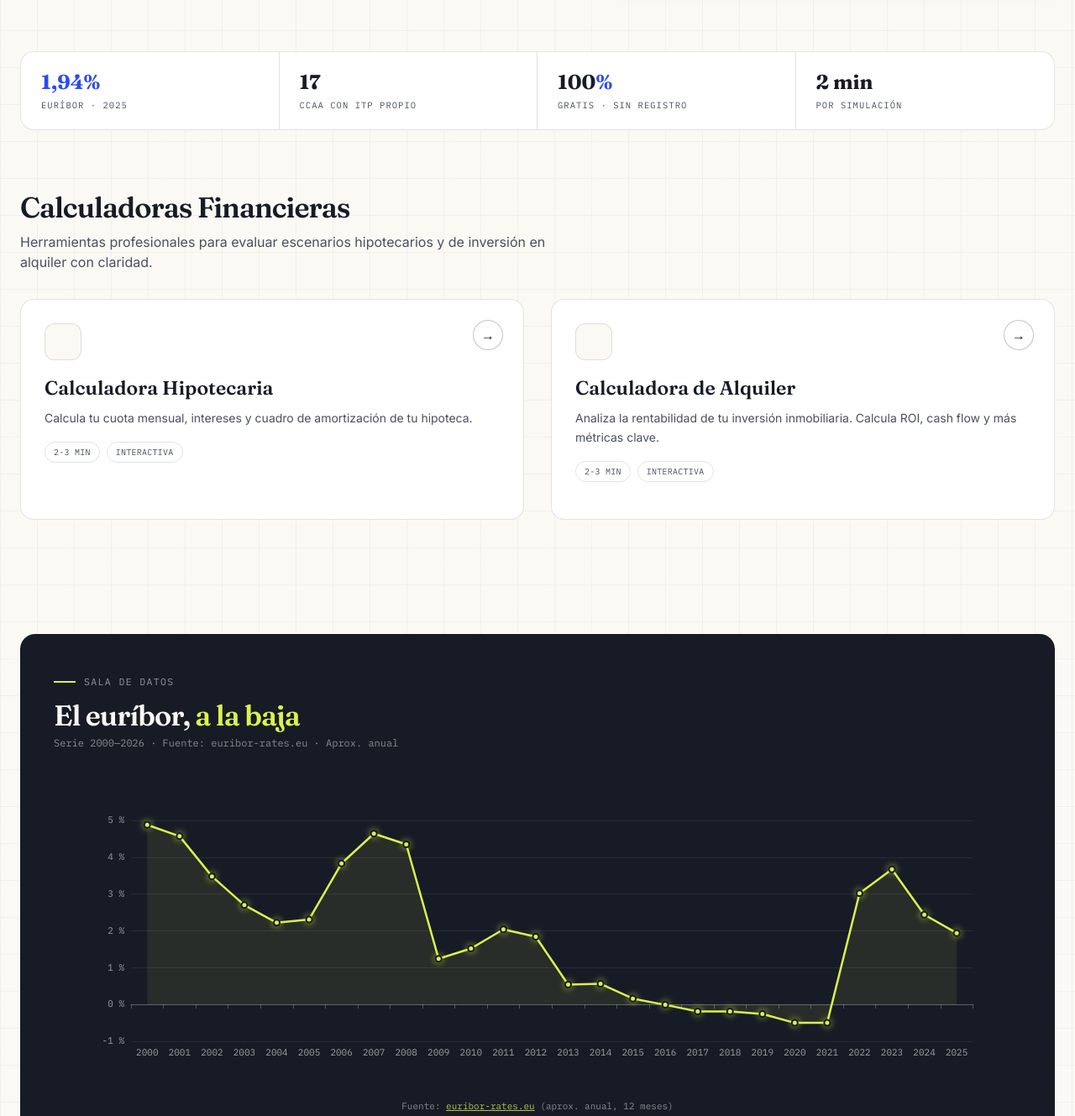
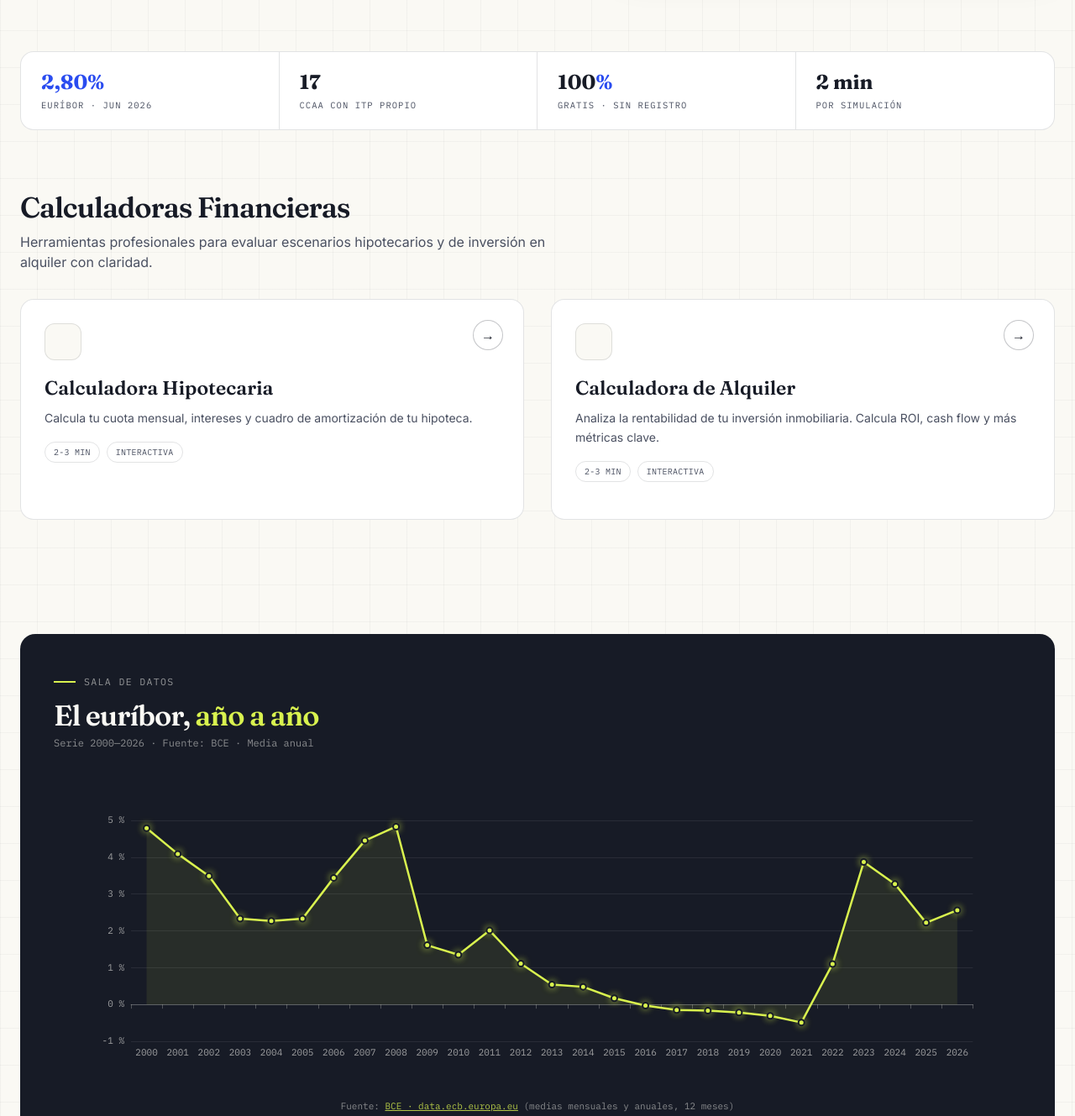
Before and after one commit to Nyhz/hipotecalc-reloaded, an Astro site: page / in a window 1280 px wide. Shown: the part 536-1865 px from the top of the page at 84% size. Built offline with nearby package versions, Linux system fonts and the light colour scheme; Astro itself is replaced by a stand-in of ours; some icons are missing.

Commit message:
feat(data): automatic Euribor updates from the ECB
Monthly GitHub Action fetches the official 12M Euribor series from the
ECB Data Portal, regenerates src/constants/euribor-values.ts and only
commits (and thus deploys) when the data changed. The historical series
now uses ECB yearly averages with a partial current year, and the hero
stat, receipt chip and variable-mortgage rate derive from the latest
monthly average instead of a hardcoded 2025 value.

```diff
--- /dev/null
+++ b/scripts/update-euribor.mjs
@@ -0,0 +1,100 @@
+// Actualiza src/constants/euribor-values.ts con datos del BCE (Data Portal).
+// Series: euríbor a 12 meses, media de observaciones del periodo (FM dataset).
+//   - Anual:   FM/A.U2.EUR.RT.MM.EURIBOR1YD_.HSTA
+//   - Mensual: FM/M.U2.EUR.RT.MM.EURIBOR1YD_.HSTA
+// Sin dependencias; requiere Node 18+.
+
+import { writeFileSync } from "node:fs"
+import { fileURLToPath } from "node:url"
+
+const API = "https://data-api.ecb.europa.eu/service/data/FM"
+const SERIES_ANNUAL = "A.U2.EUR.RT.MM.EURIBOR1YD_.HSTA"
+const SERIES_MONTHLY = "M.U2.EUR.RT.MM.EURIBOR1YD_.HSTA"
+const START_YEAR = 2000
+const OUT_PATH = fileURLToPath(new URL("../src/constants/euribor-values.ts", import.meta.url))
+
+const MONTHS_ES = ["ene", "feb", "mar", "abr", "may", "jun", "jul", "ago", "sep", "oct", "nov", "dic"]
+const MONTHS_EN = ["Jan", "Feb", "Mar", "Apr", "May", "Jun", "Jul", "Aug", "Sep", "Oct", "Nov", "Dec"]
+
+// Las columnas TIME_PERIOD (8) y OBS_VALUE (9) van antes de cualquier campo
+// entrecomillado del CSV, así que un split por comas es seguro.
+async function fetchSeries(seriesKey, startPeriod) {
+  const url = `${API}/${seriesKey}?format=csvdata&startPeriod=${startPeriod}`
+  const res = await fetch(url, { headers: { Accept: "text/csv" } })
+  if (!res.ok) throw new Error(`ECB API ${res.status} en ${url}`)
+  const lines = (await res.text()).trim().split("\n").slice(1)
+  return lines
+    .map((line) => {
+      const cols = line.split(",")
+      return { period: cols[8], value: Number(cols[9]) }
+    })
+    .filter((row) => row.period && Number.isFinite(row.value))
+}
+
+const round2 = (n) => Math.round(n * 100) / 100
+
+const annual = await fetchSeries(SERIES_ANNUAL, START_YEAR)
+if (annual.length < 20) throw new Error(`Serie anual sospechosamente corta (${annual.length} filas)`)
+
+const lastAnnualYear = Math.max(...annual.map((r) => Number(r.period)))
+const monthly = await fetchSeries(SERIES_MONTHLY, `${lastAnnualYear + 1}-01`)
+if (monthly.length === 0) throw new Error("Serie mensual vacía tras el último año completo")
+
+const points = annual
+  .map((r) => ({ year: Number(r.period), value: round2(r.value) }))
+  .sort((a, b) => a.year - b.year)
+
+// Año en curso: media parcial de los meses ya publicados.
+const byYear = new Map()
+for (const row of monthly) {
+  const year = Number(row.period.slice(0, 4))
+  if (!byYear.has(year)) byYear.set(year, [])
+  byYear.get(year).push(row.value)
+}
+for (const [year, values] of [...byYear.entries()].sort((a, b) => a[0] - b[0])) {
+  points.push({
+    year,
+    value: round2(values.reduce((a, b) => a + b, 0) / values.length),
+    partial: true,
+  })
+}
+
+const latest = monthly[monthly.length - 1]
+const [latestYear, latestMonth] = latest.period.split("-").map(Number)
+const currentEuribor = {
+  value: round2(latest.value),
+  period: latest.period,
+  labelEs: `${MONTHS_ES[latestMonth - 1]} ${latestYear}`,
+  labelEn: `${MONTHS_EN[latestMonth - 1]} ${latestYear}`,
+}
+
+const dataLines = points
+  .map((p) => `  { year: ${p.year}, value: ${p.value}${p.partial ? ", partial: true" : ""} },`)
+  .join("\n")
+
+const output = `// AUTO-GENERADO por scripts/update-euribor.mjs — no editar a mano.
+// Fuente: BCE Data Portal (data.ecb.europa.eu), euríbor a 12 meses.
+// Serie anual: media del año. El año en curso (partial) es la media de los
+// meses publicados hasta la fecha.
+
+export interface EuriborPoint {
+  year: number
+  value: number
+  partial?: boolean
+}
+
+export const euriborData: EuriborPoint[] = [
+${dataLines}
+]
+
+// Última media mensual publicada por el BCE.
+export const currentEuribor = {
+  value: ${currentEuribor.value},
+  period: "${currentEuribor.period}",
+  labelEs: "${currentEuribor.labelEs}",
+  labelEn: "${currentEuribor.labelEn}",
+}
+`
+
+writeFileSync(OUT_PATH, output)
+console.log(`OK: ${points.length} años (último completo ${lastAnnualYear}), euríbor actual ${currentEuribor.value}% (${currentEuribor.period})`)
--- a/src/components/home/EuriborChart.tsx
+++ b/src/components/home/EuriborChart.tsx
@@ -88,8 +88,8 @@ const EuriborChart: React.FC = () => {
         <ReactECharts option={option} style={{ height: 380, width: "100%" }} />
         <div className="font-data text-[11px] text-paper/50 mt-3 text-center">
           {t('home.hero.source')}:{" "}
-          <a href="https://www.euribor-rates.eu/en/euribor-rates-by-year/" target="_blank" rel="noopener noreferrer" className="underline text-lime/80">
-            euribor-rates.eu
+          <a href="https://data.ecb.europa.eu/data/datasets/FM/FM.M.U2.EUR.RT.MM.EURIBOR1YD_.HSTA" target="_blank" rel="noopener noreferrer" className="underline text-lime/80">
+            BCE · data.ecb.europa.eu
           </a>{" "}
           {t('home.hero.approximateAnnual')}
         </div>
--- a/src/components/home/Hero.astro
+++ b/src/components/home/Hero.astro
@@ -2,8 +2,10 @@
 export interface Props { lang?: 'es' | 'en'; }
 const { lang = 'es' } = Astro.props;
 import { t } from '../../utils/i18n';
+import { currentEuribor } from '../../constants/euribor-values';
 const calcHref = lang === 'en' ? '/en/mortgage-calculator' : '/calculadora-hipotecaria';
 const rentHref = lang === 'en' ? '/en/rental-calculator' : '/calculadora-alquiler';
+const variableRate = (currentEuribor.value + 1).toLocaleString(lang === 'en' ? 'en-US' : 'es-ES', { minimumFractionDigits: 2, maximumFractionDigits: 2 });
 ---
 <section class="w-full grid lg:grid-cols-[1.12fr_.88fr] gap-12 items-center pt-14 pb-12 lg:pt-20 lg:pb-16">
   <div class="text-center lg:text-left">
@@ -27,7 +29,7 @@ const rentHref = lang === 'en' ? '/en/rental-calculator' : '/calculadora-alquile
 
   <div class="hidden lg:block relative reveal-up reveal-delay-2">
     <div class="receipt relative p-6">
-      <span class="receipt-chip">{t('home.hero.receiptChip', lang)}</span>
+      <span class="receipt-chip">{t('home.hero.receiptChip', lang).replace('{rate}', variableRate)}</span>
       <div class="receipt-head"><span>{t('home.hero.receiptTitle', lang)}</span><span class="text-brand-blue">{t('home.hero.receiptLive', lang)}</span></div>
       <div class="receipt-row"><span>{t('home.hero.receiptPrice', lang)}</span><b>300.000 €</b></div>
       <div class="receipt-row"><span>{t('home.hero.receiptDown', lang)}</span><b>60.000 €</b></div>
--- a/src/components/home/StatsStrip.astro
+++ b/src/components/home/StatsStrip.astro
@@ -1,16 +1,17 @@
 ---
 import { t } from '../../utils/i18n';
-import { euriborData } from '../../constants/euribor-values';
+import { currentEuribor } from '../../constants/euribor-values';
 export interface Props { lang?: 'es' | 'en'; }
 const { lang = 'es' } = Astro.props;
-const euribor = euriborData[euriborData.length - 1].value;
+const euribor = currentEuribor.value;
+const euriborPeriod = lang === 'en' ? currentEuribor.labelEn : currentEuribor.labelEs;
 ---
 <section class="w-full pl-card grid grid-cols-2 md:grid-cols-4 overflow-hidden mb-14 reveal-up">
   <div class="px-6 py-5 border-r border-line max-md:border-b">
     <div class="font-heading text-2xl font-bold text-brand-blue">
       <span data-countup={euribor} data-decimals="2" data-suffix="%">0%</span>
     </div>
-    <div class="font-data text-[10.5px] uppercase tracking-widest text-ink-soft mt-1">{t('home.stats.euriborLabel', lang)}</div>
+    <div class="font-data text-[10.5px] uppercase tracking-widest text-ink-soft mt-1">{t('home.stats.euriborLabel', lang).replace('{period}', euriborPeriod)}</div>
   </div>
   <div class="px-6 py-5 md:border-r border-line max-md:border-b">
     <div class="font-heading text-2xl font-bold text-ink"><span data-countup="17">0</span></div>
--- a/src/constants/euribor-values.ts
+++ b/src/constants/euribor-values.ts
@@ -1,28 +1,48 @@
-export const euriborData = [
-  { year: 2000, value: 4.88 },
-  { year: 2001, value: 4.57 },
-  { year: 2002, value: 3.48 },
-  { year: 2003, value: 2.7 },
-  { year: 2004, value: 2.22 },
-  { year: 2005, value: 2.31 },
-  { year: 2006, value: 3.83 },
-  { year: 2007, value: 4.64 },
-  { year: 2008, value: 4.35 },
-  { year: 2009, value: 1.24 },
-  { year: 2010, value: 1.52 },
-  { year: 2011, value: 2.04 },
-  { year: 2012, value: 1.84 },
+// AUTO-GENERADO por scripts/update-euribor.mjs — no editar a mano.
+// Fuente: BCE Data Portal (data.ecb.europa.eu), euríbor a 12 meses.
+// Serie anual: media del año. El año en curso (partial) es la media de los
+// meses publicados hasta la fecha.
+
+export interface EuriborPoint {
+  year: number
+  value: number
+  partial?: boolean
+}
+
+export const euriborData: EuriborPoint[] = [
+  { year: 2000, value: 4.79 },
+  { year: 2001, value: 4.09 },
+  { year: 2002, value: 3.49 },
+  { year: 2003, value: 2.33 },
+  { year: 2004, value: 2.27 },
+  { year: 2005, value: 2.33 },
+  { year: 2006, value: 3.44 },
+  { year: 2007, value: 4.45 },
+  { year: 2008, value: 4.83 },
+  { year: 2009, value: 1.61 },
+  { year: 2010, value: 1.35 },
+  { year: 2011, value: 2.01 },
+  { year: 2012, value: 1.11 },
   { year: 2013, value: 0.54 },
-  { year: 2014, value: 0.56 },
-  { year: 2015, value: 0.16 },
-  { year: 2016, value: -0.01 },
-  { year: 2017, value: -0.19 },
-  { year: 2018, value: -0.19 },
-  { year: 2019, value: -0.26 },
-  { year: 2020, value: -0.5 },
-  { year: 2021, value: -0.5 },
-  { year: 2022, value: 3.02 },
-  { year: 2023, value: 3.67 },
-  { year: 2024, value: 2.44 },
-  { year: 2025, value: 1.94 },
+  { year: 2014, value: 0.48 },
+  { year: 2015, value: 0.17 },
+  { year: 2016, value: -0.03 },
+  { year: 2017, value: -0.15 },
+  { year: 2018, value: -0.17 },
+  { year: 2019, value: -0.22 },
+  { year: 2020, value: -0.31 },
+  { year: 2021, value: -0.49 },
+  { year: 2022, value: 1.1 },
+  { year: 2023, value: 3.87 },
+  { year: 2024, value: 3.27 },
+  { year: 2025, value: 2.22 },
+  { year: 2026, value: 2.56, partial: true },
 ]
+
+// Última media mensual publicada por el BCE.
+export const currentEuribor = {
+  value: 2.8,
+  period: "2026-06",
+  labelEs: "jun 2026",
+  labelEn: "Jun 2026",
+}
--- a/src/messages/en.json
+++ b/src/messages/en.json
@@ -24,12 +24,12 @@
       "receiptTerm": "Term",
       "receiptTermValue": "25 years",
       "receiptTotal": "Payment / month",
-      "receiptChip": "EURIBOR + 1% → 2.94%",
+      "receiptChip": "EURIBOR + 1% → {rate}%",
       "source": "Source",
-      "approximateAnnual": "(approx. annual, 12 months)"
+      "approximateAnnual": "(monthly and yearly averages, 12 months)"
     },
     "stats": {
-      "euriborLabel": "Euribor · 2025",
+      "euriborLabel": "Euribor · {period}",
       "ccaaLabel": "Regions with own ITP",
       "freeLabel": "Free · no sign-up",
       "timeLabel": "Per simulation",
@@ -57,8 +57,8 @@
     "dataRoom": {
       "eyebrow": "Data room",
       "title": "Euribor,",
-      "titleEm": "heading down",
-      "meta": "Series 2000—{year} · Source: euribor-rates.eu · Yearly approx."
+      "titleEm": "year by year",
+      "meta": "Series 2000—{year} · Source: ECB · Yearly average"
     }
   },
   "mortgage": {
--- a/src/messages/es.json
+++ b/src/messages/es.json
@@ -24,12 +24,12 @@
       "receiptTerm": "Plazo",
       "receiptTermValue": "25 años",
       "receiptTotal": "Cuota / mes",
-      "receiptChip": "EURÍBOR + 1% → 2,94%",
+      "receiptChip": "EURÍBOR + 1% → {rate}%",
       "source": "Fuente",
-      "approximateAnnual": "(aprox. anual, 12 meses)"
+      "approximateAnnual": "(medias mensuales y anuales, 12 meses)"
     },
     "stats": {
-      "euriborLabel": "Euríbor · 2025",
+      "euriborLabel": "Euríbor · {period}",
       "ccaaLabel": "CCAA con ITP propio",
       "freeLabel": "Gratis · sin registro",
       "timeLabel": "Por simulación",
@@ -57,8 +57,8 @@
     "dataRoom": {
       "eyebrow": "Sala de datos",
       "title": "El euríbor,",
-      "titleEm": "a la baja",
-      "meta": "Serie 2000—{year} · Fuente: euribor-rates.eu · Aprox. anual"
+      "titleEm": "año a año",
+      "meta": "Serie 2000—{year} · Fuente: BCE · Media anual"
     }
   },
   "mortgage": {
--- a/src/utils/calculadora-hipotecaria.ts
+++ b/src/utils/calculadora-hipotecaria.ts
@@ -8,7 +8,7 @@ export { calcularITP, calcularIVA }
 export { calcularITPAvanzado } from "./calculadora-itp"
 
 // Import Euribor data
-import { euriborData } from "../constants/euribor-values"
+import { euriborData, currentEuribor } from "../constants/euribor-values"
 
 // Import i18n for translations
 import { t, type Language } from "./i18n"
@@ -96,9 +96,8 @@ export function calcularTIN(tae: number): number {
 
 // Funciones para hipotecas variables
 export const getEuriborActual = (): number => {
-  // Obtener el valor más reciente del Euribor
-  const sortedData = [...euriborData].sort((a, b) => b.year - a.year)
-  return sortedData[0].value
+  // Última media mensual publicada por el BCE
+  return currentEuribor.value
 }
 
 export const getEuriborHistorico = (periodoAnos: number): { min: number; max: number } => {
```
Also changed, not shown: .github/workflows/update-euribor.yml (added).
